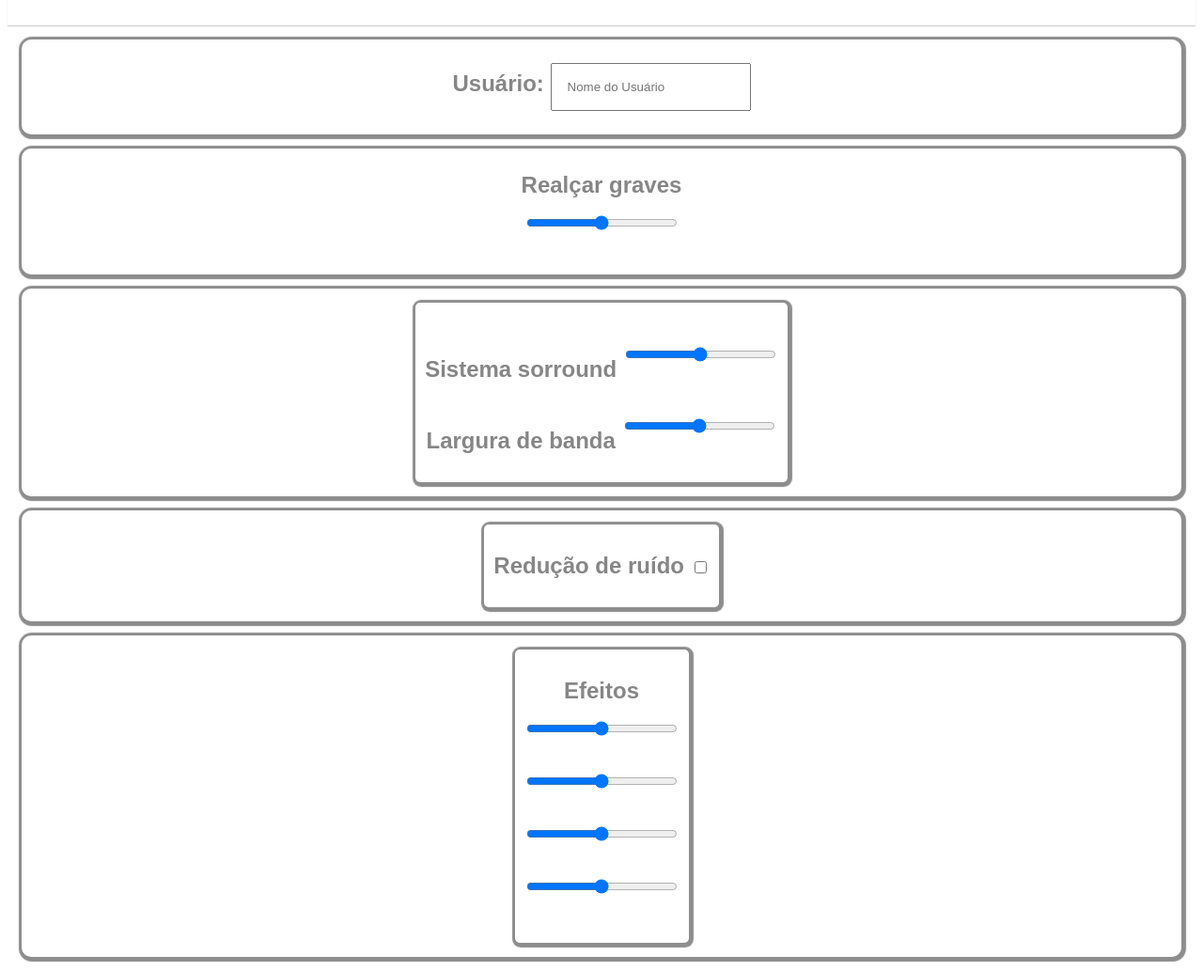
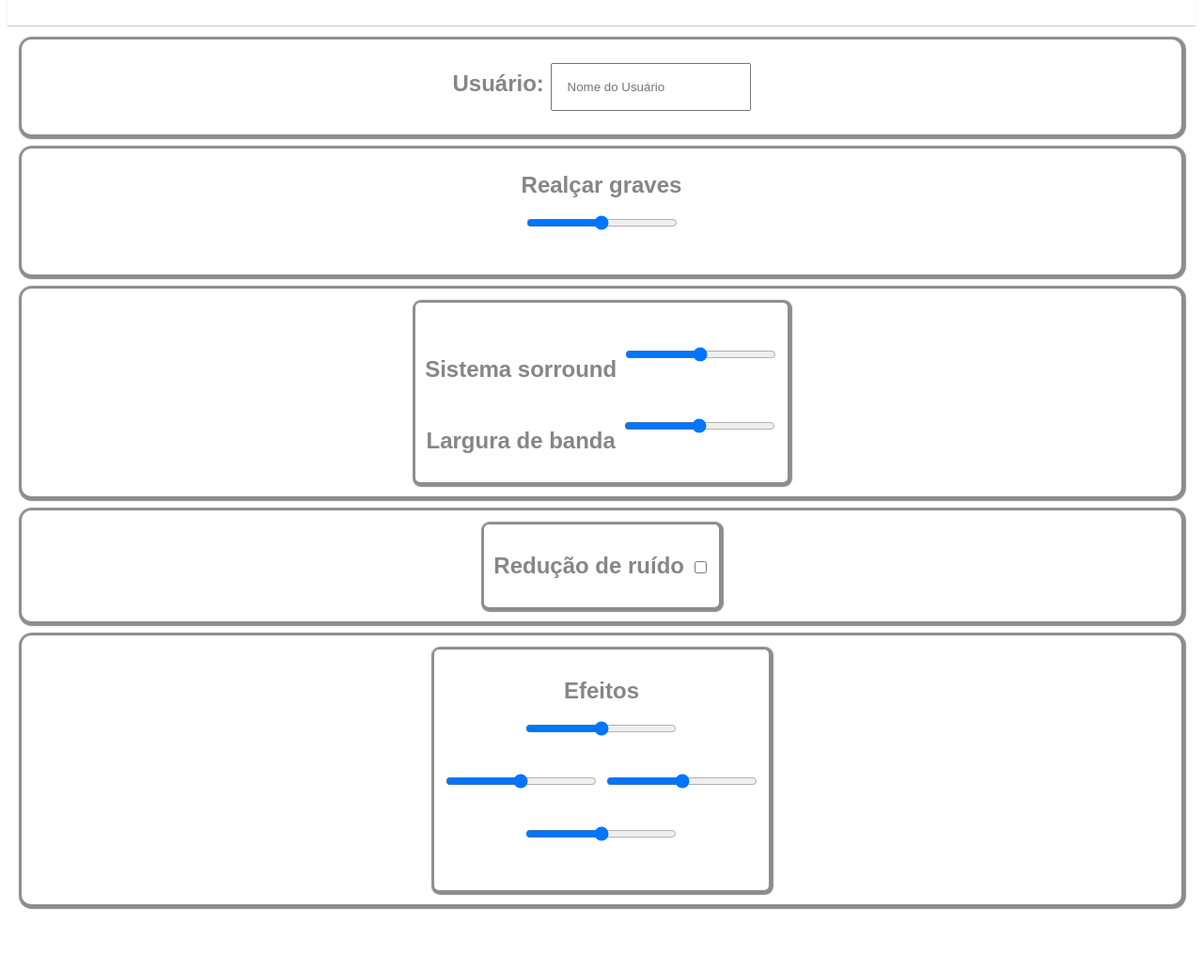
Before and after one commit to SuperChoque123/Funcionalidade-nova---Deezer-Equalizador, a plain HTML site: page index.html in a window 1280 px wide. Shown: the part 77-1110 px from the top of the page at 94% size. After the commit the page ends 1054 px from the top, so only its background shows below. Drawn offline with Linux system fonts and the light colour scheme.

Commit message:
Update index.html

```diff
--- a/index.html
+++ b/index.html
@@ -61,7 +61,7 @@
             <input type="range" id="efeitos" required>
         <br>
         <label for="efeitos"></label>
-            <input type="range" id="efeitos" required> <br>
+        <input type="range" id="efeitos" required>
             <label for="efeitos"></label>
             <input type="range" id="efeitos" required> <br>
             <label for="efeitos"></label>
```
